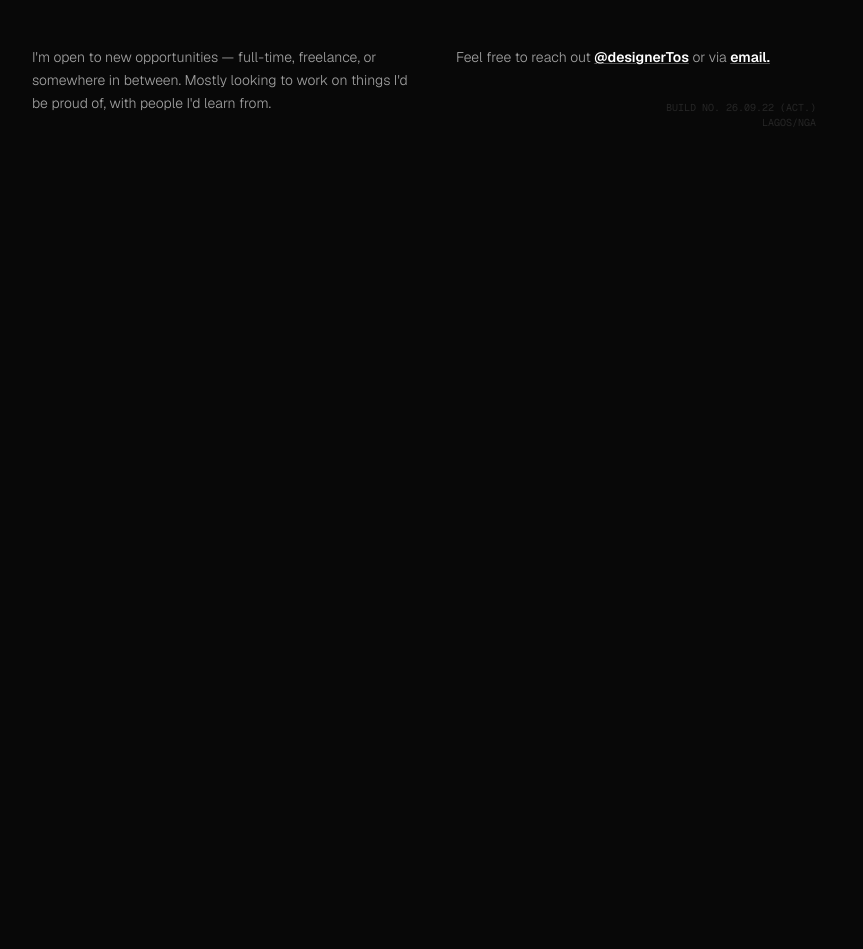
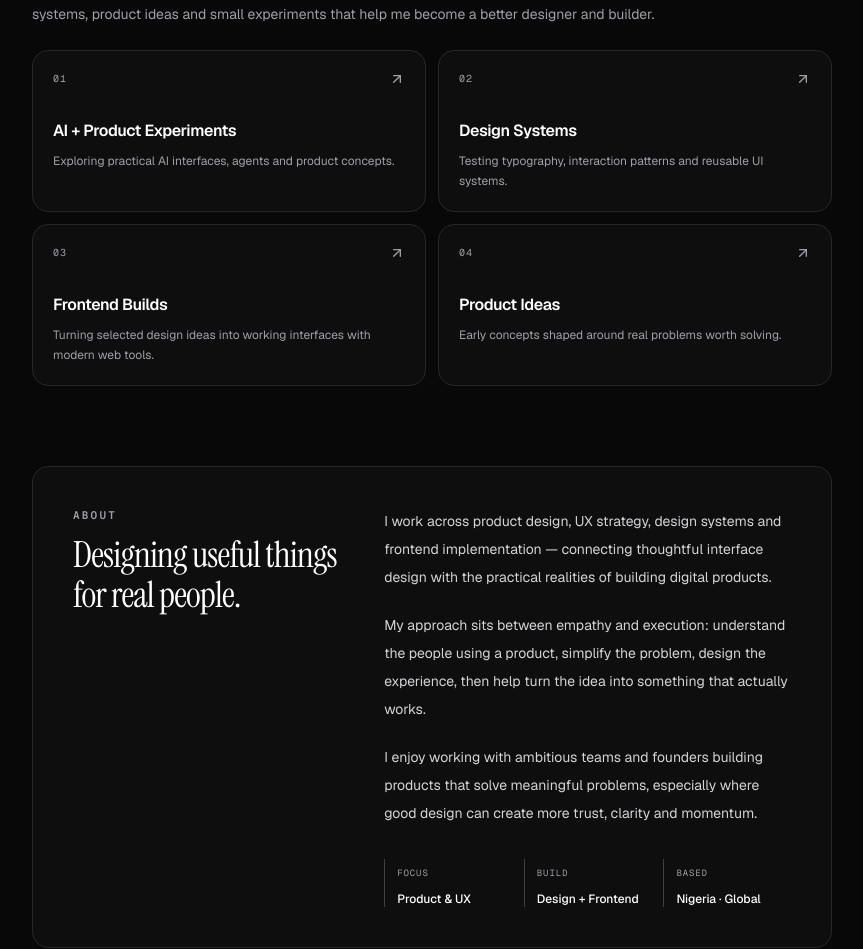
Before and after one commit to Adesorotosin/oluwatosin-adesoro, a Next.js app: page / in a window 1280 px wide. Shown: the part 2005-2954 px from the top of the page, without its empty margins (336-1199 px from the left). Before the commit the page ends 2199 px from the top, so only its background shows below. Built offline with nearby package versions, Linux system fonts and the light colour scheme.

Commit message:
Restore playground and about sections

```diff
--- a/app/page.tsx
+++ b/app/page.tsx
@@ -347,7 +347,7 @@ export default function Home() {
           </section>
 
           {/* Current Projects Grid */}
-          <section className="mb-20">
+          <section id="works" className="mb-20 scroll-mt-8">
             <div className="flex items-center justify-between mb-5">
               <h3 className="font-mono text-[11px] tracking-[0.2em] text-zinc-500 dark:text-zinc-400 uppercase font-semibold">
                 CURRENT PROJECTS
@@ -495,7 +495,7 @@ export default function Home() {
           </section>
 
           {/* ================= STATS & FACTS BENTO GRID ================= */}
-          <section className="mb-16">
+          <section id="timeline" className="mb-16 scroll-mt-8">
             <div className="grid grid-cols-1 md:grid-cols-3 gap-0 overflow-hidden border border-zinc-200 dark:border-zinc-800/60 rounded-xl">
 
               {/* Row 1, Tile 1 */}
@@ -571,7 +571,7 @@ export default function Home() {
           </section>
 
           {/* ================= TESTIMONIALS SECTION ================= */}
-          <section className="mb-16">
+          <section id="story" className="mb-16 scroll-mt-8">
             <div className="mb-6">
               <h3 className="text-xl font-semibold text-zinc-900 dark:text-white tracking-tight">
                 Testimonials
@@ -681,6 +681,86 @@ export default function Home() {
             </div>
           </section>
 
+          {/* ================= PLAYGROUND ================= */}
+          <section id="playground" className="mb-20 scroll-mt-8">
+            <div className="mb-6">
+              <p className="font-mono text-[11px] tracking-[0.2em] text-zinc-500 dark:text-zinc-400 uppercase font-semibold">
+                PLAYGROUND
+              </p>
+              <h3 className="mt-2 font-heading text-3xl sm:text-4xl font-normal tracking-tight text-zinc-900 dark:text-white">
+                Experiments, ideas &amp; things I&apos;m learning.
+              </h3>
+              <p className="mt-3 max-w-2xl text-sm leading-6 text-zinc-600 dark:text-zinc-400">
+                Not everything starts as a client project. This is where I explore interfaces, AI-assisted workflows, visual systems, product ideas and small experiments that help me become a better designer and builder.
+              </p>
+            </div>
+
+            <div className="grid grid-cols-1 gap-3 sm:grid-cols-2">
+              {[
+                ["AI + Product Experiments", "Exploring practical AI interfaces, agents and product concepts.", "01"],
+                ["Design Systems", "Testing typography, interaction patterns and reusable UI systems.", "02"],
+                ["Frontend Builds", "Turning selected design ideas into working interfaces with modern web tools.", "03"],
+                ["Product Ideas", "Early concepts shaped around real problems worth solving.", "04"],
+              ].map(([title, description, number]) => (
+                <motion.div
+                  key={number}
+                  whileHover={{ y: -4 }}
+                  className="group rounded-2xl border border-zinc-200 bg-zinc-50 p-5 transition-all duration-300 hover:border-zinc-300 hover:shadow-xl dark:border-zinc-800 dark:bg-zinc-900/40 dark:hover:border-zinc-700"
+                >
+                  <div className="flex items-start justify-between gap-4">
+                    <span className="font-mono text-[10px] tracking-widest text-zinc-400">{number}</span>
+                    <ArrowUpRight className="h-4 w-4 text-zinc-400 transition-transform group-hover:-translate-y-0.5 group-hover:translate-x-0.5" />
+                  </div>
+                  <h4 className="mt-8 text-base font-semibold tracking-tight text-zinc-900 dark:text-white">{title}</h4>
+                  <p className="mt-2 text-xs leading-5 text-zinc-500 dark:text-zinc-400">{description}</p>
+                </motion.div>
+              ))}
+            </div>
+          </section>
+
+          {/* ================= ABOUT ================= */}
+          <section id="about" className="mb-20 scroll-mt-8">
+            <div className="rounded-2xl border border-zinc-200 bg-zinc-50 p-6 sm:p-10 dark:border-zinc-800 dark:bg-zinc-900/40">
+              <div className="grid gap-10 md:grid-cols-[0.8fr_1.2fr] md:items-start">
+                <div>
+                  <p className="font-mono text-[11px] tracking-[0.2em] text-zinc-500 dark:text-zinc-400 uppercase font-semibold">
+                    ABOUT
+                  </p>
+                  <h3 className="mt-3 font-heading text-3xl sm:text-4xl font-normal tracking-tight text-zinc-900 dark:text-white">
+                    Designing useful things for real people.
+                  </h3>
+                </div>
+
+                <div className="space-y-5 text-sm leading-7 text-zinc-600 dark:text-zinc-300">
+                  <p>
+                    I work across product design, UX strategy, design systems and frontend implementation — connecting thoughtful interface design with the practical realities of building digital products.
+                  </p>
+                  <p>
+                    My approach sits between empathy and execution: understand the people using a product, simplify the problem, design the experience, then help turn the idea into something that actually works.
+                  </p>
+                  <p>
+                    I enjoy working with ambitious teams and founders building products that solve meaningful problems, especially where good design can create more trust, clarity and momentum.
+                  </p>
+
+                  <div className="grid grid-cols-1 gap-3 pt-3 sm:grid-cols-3">
+                    <div className="border-l border-zinc-300 pl-3 dark:border-zinc-700">
+                      <span className="block font-mono text-[9px] uppercase tracking-widest text-zinc-400">Focus</span>
+                      <span className="mt-1 block text-xs font-medium text-zinc-900 dark:text-white">Product &amp; UX</span>
+                    </div>
+                    <div className="border-l border-zinc-300 pl-3 dark:border-zinc-700">
+                      <span className="block font-mono text-[9px] uppercase tracking-widest text-zinc-400">Build</span>
+                      <span className="mt-1 block text-xs font-medium text-zinc-900 dark:text-white">Design + Frontend</span>
+                    </div>
+                    <div className="border-l border-zinc-300 pl-3 dark:border-zinc-700">
+                      <span className="block font-mono text-[9px] uppercase tracking-widest text-zinc-400">Based</span>
+                      <span className="mt-1 block text-xs font-medium text-zinc-900 dark:text-white">Nigeria · Global</span>
+                    </div>
+                  </div>
+                </div>
+              </div>
+            </div>
+          </section>
+
           {/* NEW FOOTER Section */}
           <footer className="mt-24 pt-14 pb-8 sm:mt-32 sm:pt-20 border-t border-zinc-200 dark:border-neutral-800/60 relative overflow-hidden">
             <div className="grid grid-cols-1 md:grid-cols-2 gap-12 text-zinc-600 dark:text-neutral-400 text-sm leading-relaxed max-w-4xl relative z-10">
```
